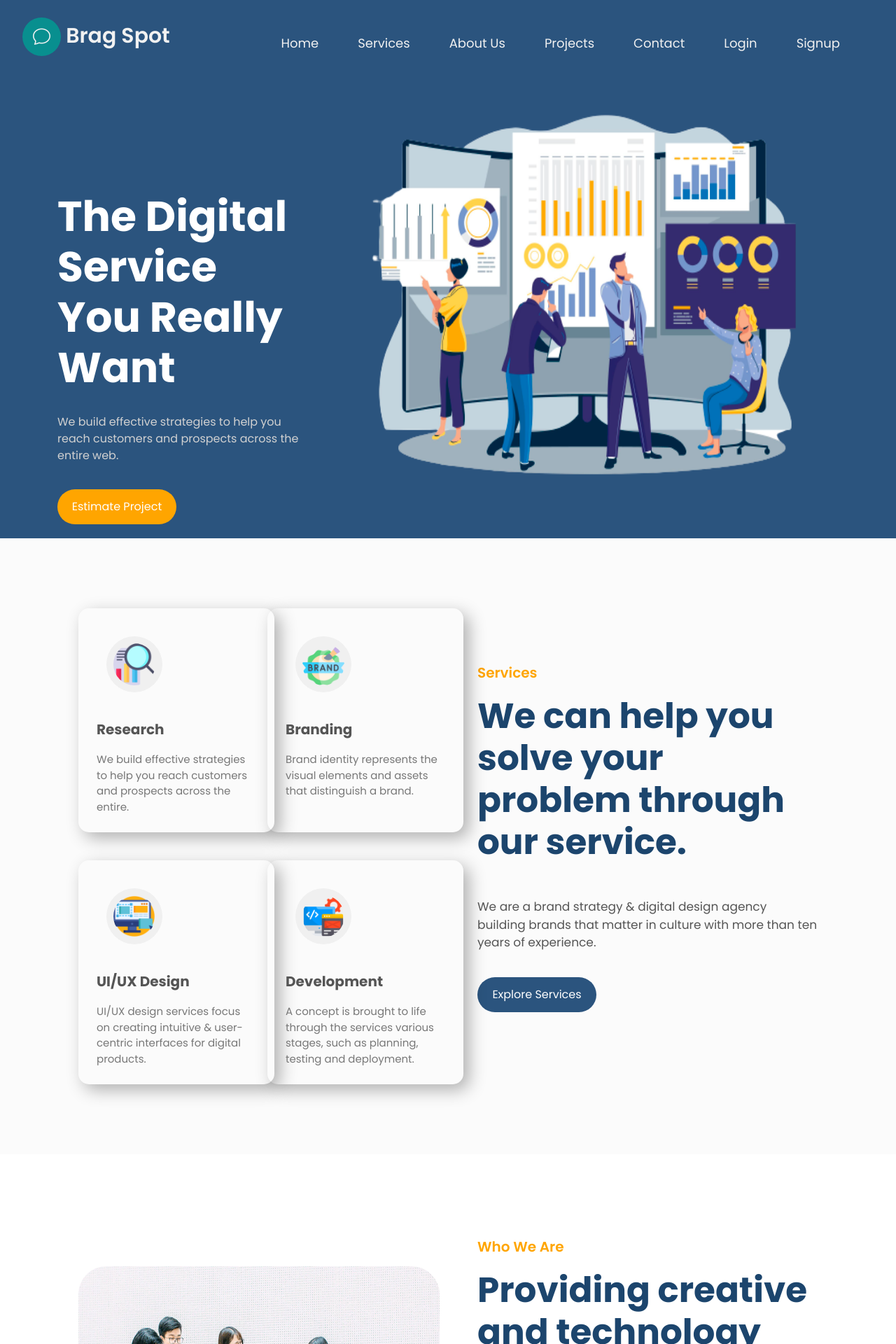
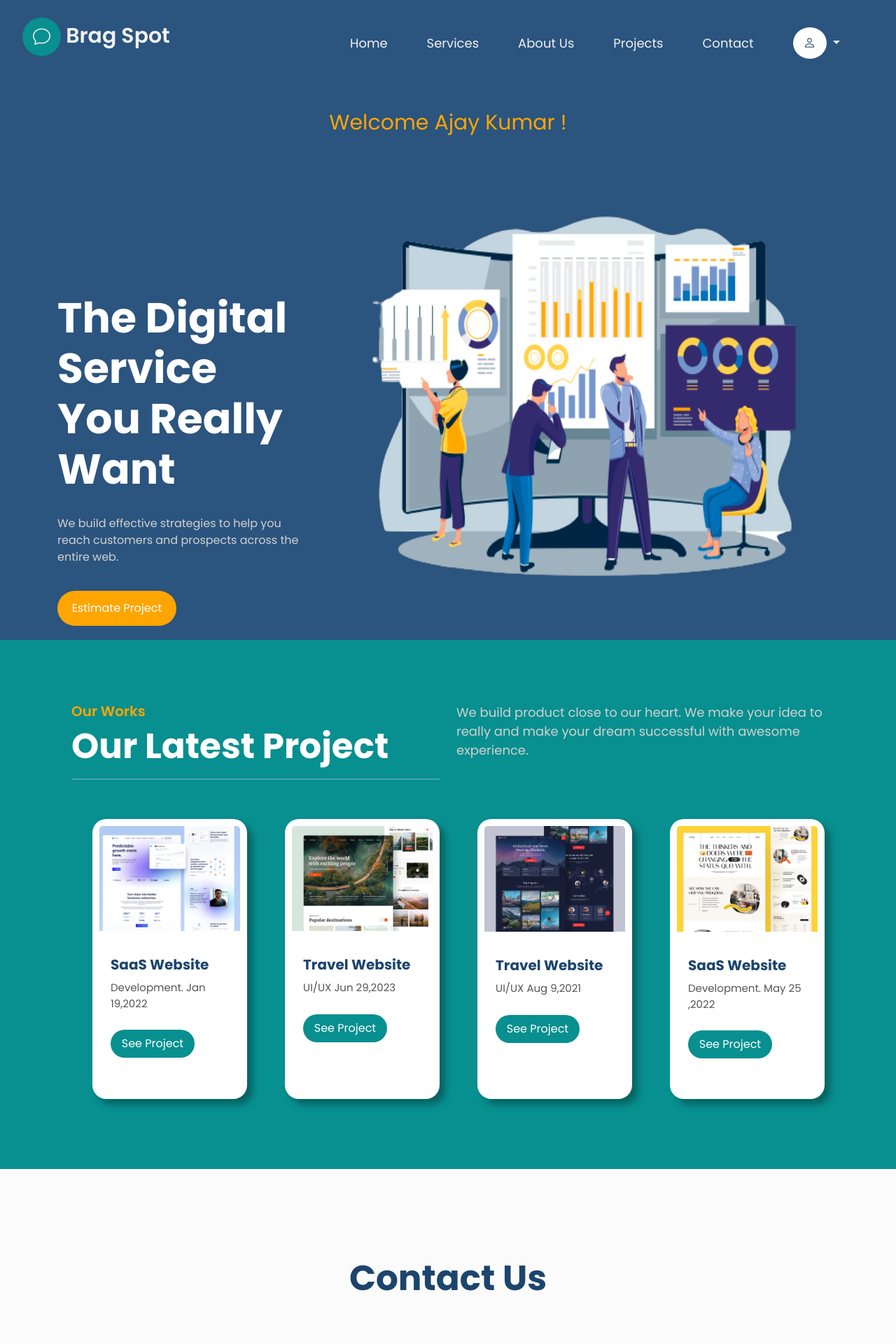
Before and after one commit to Martinasamy589/mahraganPHP, a PHP site: page / in a window 1280 px wide. Shown: the top 1920 px of the page at 70% size. Run offline with PHP 8.4, Linux system fonts and the light colour scheme; a user stored in the database is signed in; data comes from the database, SQL or seed files in the repository.

Commit message:
edit some pages to start working

```diff
--- a/contact.php
+++ b/contact.php
@@ -29,7 +29,7 @@
 
                 if ($data) {
                     echo "<div class='message'>
-                    <p>Message sent successfully ✨</p>
+                    <p> Message sent successfully ✨ </p>
                     </div><br>";
 
                     echo "<a href='index.php'><button class='btn'>Go Back</button></a>";
--- a/edit.php
+++ b/edit.php
@@ -40,7 +40,7 @@ if (!isset($_SESSION['username'])) {
                     echo "<div class='message'>
                 <p>Profile Updated!</p>
                 </div><br>";
-                    echo "<a href='home.php'><button class='btn'>Go Home</button></a>";
+                    echo "<a href='index.php'><button class='btn'>Go Home</button></a>";
                 }
             } else {
 
--- a/index.php
+++ b/index.php
@@ -1,3 +1,17 @@
+<?php
+session_start();
+
+include("connection.php");
+
+if (!isset($_SESSION['username'])) {
+    header("location:login.php");
+}
+
+
+
+
+?>
+
 <!DOCTYPE html>
 <html lang="en">
 
@@ -6,10 +20,11 @@
     <meta name="viewport" content="width=device-width, initial-scale=1.0">
     <title>Homepage</title>
 
-    <link href="https://cdn.jsdelivr.net/npm/bootstrap@5.3.0/dist/css/bootstrap.min.css" rel="stylesheet"
-        integrity="sha384-9ndCyUaIbzAi2FUVXJi0CjmCapSmO7SnpJef0486qhLnuZ2cdeRhO02iuK6FUUVM" crossorigin="anonymous">
+    <link href="https://cdn.jsdelivr.net/npm/bootstrap@5.3.1/dist/css/bootstrap.min.css" rel="stylesheet"
+        integrity="sha384-4bw+/aepP/YC94hEpVNVgiZdgIC5+VKNBQNGCHeKRQN+PtmoHDEXuppvnDJzQIu9" crossorigin="anonymous">
 
-    <link rel="stylesheet" href="https://cdn.jsdelivr.net/npm/bootstrap-icons@1.10.2/font/bootstrap-icons.css">
+    <link rel="stylesheet"
+        href="https://cdnjs.cloudflare.com/ajax/libs/bootstrap-icons/1.10.5/font/bootstrap-icons.min.css">
 
     <link rel="stylesheet" href="css/style.css">
 </head>
@@ -44,16 +59,57 @@
                             <a class="nav-link" href="#contact">contact</a>
                         </li>
                         <li class="nav-item">
-                            <a class="nav-link" href="login.php">login</a>
-                        </li>
-                        <li class="nav-item">
-                            <a class="nav-link" href="signup.php">signup</a>
+                            <div class="dropdown">
+                                <a class='nav-link dropdown-toggle' href='edit.php?id=$res_id' id='dropdownMenuLink'
+                                    data-bs-toggle='dropdown' aria-expanded='false'>
+                                    <i class='bi bi-person'></i>
+                                </a>
+
+
+                                <ul class="dropdown-menu mt-2 mr-0" aria-labelledby="dropdownMenuLink">
+
+                                    <li>
+                                        <?php
+
+                                        $id = $_SESSION['id'];
+                                        $query = mysqli_query($conn, "SELECT * FROM users WHERE id = $id");
+
+                                        while ($result = mysqli_fetch_assoc($query)) {
+                                            $res_username = $result['username'];
+                                            $res_email = $result['email'];
+                                            $res_id = $result['id'];
+                                        }
+
+
+                                        echo "<a class='dropdown-item' href='edit.php?id=$res_id'>Change Profile</a>";
+
+
+                                        ?>
+
+                                    </li>
+                                    <li><a class="dropdown-item" href="logout.php">Logout</a></li>
+                                </ul>
+                            </div>
+
                         </li>
                     </ul>
                 </div>
             </div>
         </nav>
     </header>
+
+
+    <div class="name">
+        <center>Welcome
+            <?php
+            // echo $_SESSION['valid'];
+
+            echo $_SESSION['username'];
+
+            ?>
+            !
+        </center>
+    </div>
 
     <!-- hero section  -->
 
@@ -76,100 +132,9 @@
 
     <!-- services section  -->
 
-    <section class="services-section" id="services">
-        <div class="container">
-            <div class="row">
-
-                <div class="col-lg-6 col-md-12 col-sm-12 services">
-
-                    <div class="row row1">
-                        <div class="col-lg-6 col-md-6 col-sm-12">
-                            <div class="card">
-                                <img src="images/research.png" class="card-img-top" alt="...">
-                                <div class="card-body">
-                                    <h4 class="card-title">Research</h4>
-                                    <p class="card-text">We build effective strategies to help you reach customers
-                                        and
-                                        prospects
-                                        across the entire.</p>
-                                </div>
-                            </div>
-                        </div>
-
-                        <div class="col-lg-6 col-md-6 col-sm-12">
-                            <div class="card">
-                                <img src="images/brand.png" class="card-img-top" alt="...">
-                                <div class="card-body">
-                                    <h4 class="card-title">Branding</h4>
-                                    <p class="card-text">Brand identity represents the visual elements and assets
-                                        that
-                                        distinguish a brand.</p>
-                                </div>
-                            </div>
-                        </div>
-
-                    </div>
-
-                    <div class="row row2">
-
-                        <div class="col-lg-6 col-md-6 col-sm-12">
-                            <div class="card">
-                                <img src="images/ux.png" class="card-img-top" alt="...">
-                                <div class="card-body">
-                                    <h4 class="card-title">UI/UX Design</h4>
-                                    <p class="card-text">UI/UX design services focus on creating intuitive &
-                                        user-centric
-                                        interfaces for digital products.</p>
-                                </div>
-                            </div>
-                        </div>
-
-                        <div class="col-lg-6 col-md-6 col-sm-12">
-                            <div class="card">
-                                <img src="images/app-development.png" class="card-img-top" alt="...">
-                                <div class="card-body">
-                                    <h4 class="card-title">Development</h4>
-                                    <p class="card-text">A concept is brought to life through the services various
-                                        stages, such
-                                        as planning, testing and deployment.</p>
-                                </div>
-                            </div>
-                        </div>
-                    </div>
-
-                </div>
-
-                <div class="col-lg-6 col-md-12 col-sm-12 text-content">
-                    <h3>services</h3>
-                    <h1>We can help you solve your problem through our service.</h1>
-                    <p>We are a brand strategy & digital design agency building brands that matter in culture with more
-                        than ten years of experience.</p>
-                    <button class="btn">Explore Services</button>
-                </div>
-
-            </div>
-        </div>
-    </section>
 
     <!-- about section  -->
 
-    <section class="about-section" id="about">
-        <div class="container">
-            <div class="row">
-                <div class="col-lg-6 col-md-12 col-sm-12">
-                    <img src="images/about.jpg" alt="" class="img-fluid">
-                </div>
-                <div class="col-lg-6 col-md-12 col-sm-12 text-content">
-                    <h3>who we are</h3>
-                    <h1>Providing creative and technology services for growing brands.</h1>
-
-                    <p>Our company specializes in research, brand identity design, UI/UX design, development and graphic
-                        design. To help our clients improve their business, we work with them all over the world.</p>
-                    <button>learn more</button>
-                </div>
-            </div>
-        </div>
-    </section>
 
     <!-- project section  -->
 
@@ -290,7 +255,7 @@
                 </div>
 
                 <div class="col-lg-6 form">
-                    <form action="contact.php" method="POST" class="php-email-form">
+                    <form action="contact.php" method="post" class="php-email-form">
                         <div class="row gy-4">
 
                             <div class="col-md-6">
@@ -311,7 +276,7 @@
                             </div>
 
                             <div class="col-md-12 text-center">
-                                <button type="submit" name="submit">Send Message</button>
+                                <button name="submit" type="submit">Send Message</button>
                             </div>
 
                         </div>
@@ -362,8 +327,9 @@
 
 
 
-    <script src="https://cdn.jsdelivr.net/npm/bootstrap@5.3.0/dist/js/bootstrap.bundle.min.js"
-        integrity="sha384-geWF76RCwLtnZ8qwWowPQNguL3RmwHVBC9FhGdlKrxdiJJigb/j/68SIy3Te4Bkz"
+
+    <script src="https://cdn.jsdelivr.net/npm/bootstrap@5.3.1/dist/js/bootstrap.bundle.min.js"
+        integrity="sha384-HwwvtgBNo3bZJJLYd8oVXjrBZt8cqVSpeBNS5n7C8IVInixGAoxmnlMuBnhbgrkm"
         crossorigin="anonymous"></script>
 </body>
 
--- a/login.php
+++ b/login.php
@@ -40,7 +40,7 @@ session_start();
           if ($decrypt) {
             $_SESSION['id'] = $row['id'];
             $_SESSION['username'] = $row['username'];
-            header("location: home.php");
+            header("location: index.php");
 
 
           } else {
```
Also changed, not shown: home.php (deleted, +0 -427 lines).
